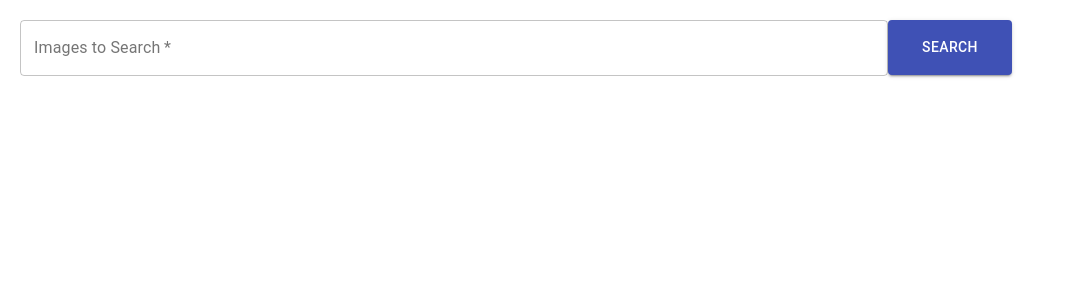
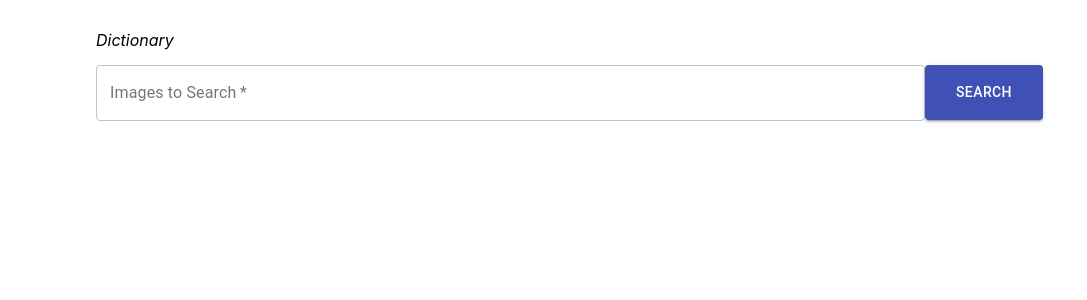
Before and after one commit to dlee658/MSA-Phase1-webApp-Searching, a React (Create React App) app in the folder my-app/: page / in a window 1280 px wide. Shown: the top 300 px of the page, without its empty margins (0-1087 px from the left). Built offline with nearby package versions, Linux system fonts and the light colour scheme.

Commit message:
added some comments for future implementation

```diff
--- a/my-app/src/App.tsx
+++ b/my-app/src/App.tsx
@@ -1,6 +1,7 @@
 import React, {useState} from 'react';
 import './App.css';
 import SearchBar from './Components/SearchBarComponent/SearchBar';
+import Title from './Components/TitleComponent/Title';
 import { IUserInput } from './Common/Interfaces';
 function App() {
 
@@ -10,10 +11,10 @@ function App() {
   function SetUserInput(a: IUserInput) {
     setUserInput(a);
   }
-
+/* title.css searchbar.css */
   return (
     <div className="App">
-
+          <Title></Title>
            <SearchBar SetUserInput={(a: IUserInput) => SetUserInput(a)}/>
     </div>
   );
--- a/my-app/src/Components/SearchBarComponent/SearchBar.css
+++ b/my-app/src/Components/SearchBarComponent/SearchBar.css
@@ -1,9 +1,8 @@
 .SearchBarContainer {
     margin: auto;
-    margin: 20px;
+    margin-left: 7.5%;
 }
 .txtField{
-    margin-left: 7.5;
     width: 70%;
 }
 
@@ -11,8 +10,6 @@
 */
 
 .button{
-    margin-left: 5%;
-    margin-right: 7.5%;
     width: 10%;
     height: 55px;
 }
--- a/my-app/src/Components/TitleComponent/Title.css
+++ b/my-app/src/Components/TitleComponent/Title.css
@@ -1,4 +1,8 @@
 .BannerContainer{
+    font-style: italic;
+    /*폰트스타일 바꾸고 크기 바꾸기*/
     margin-top: 30px;
-    margin-left: 30px
+    margin-bottom: 15px;
+    margin-left: 7.5%;
+
 }
--- a/my-app/src/Components/TitleComponent/Title.tsx
+++ b/my-app/src/Components/TitleComponent/Title.tsx
@@ -1,9 +1,9 @@
 import React, {useState} from 'react';
-
+import './Title.css';
 function Banner() {
     return (
       <div className="BannerContainer">
-            Search
+            Dictionary
       </div>
     );
 }
```
